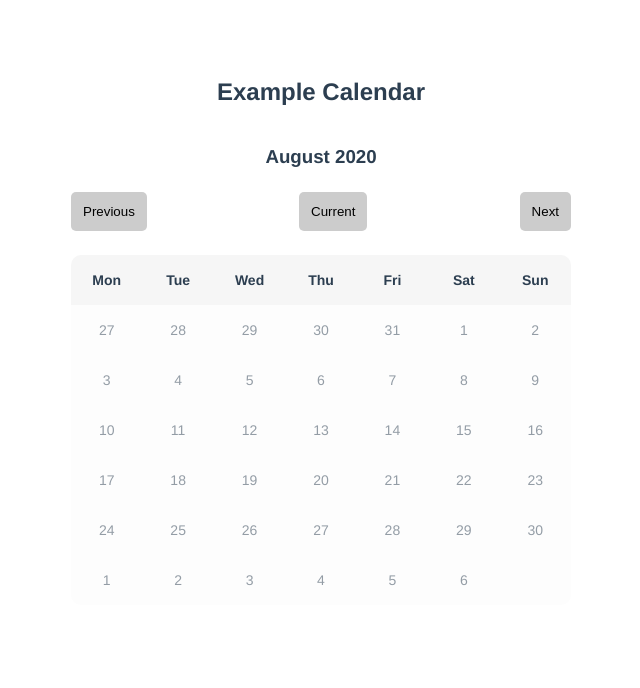
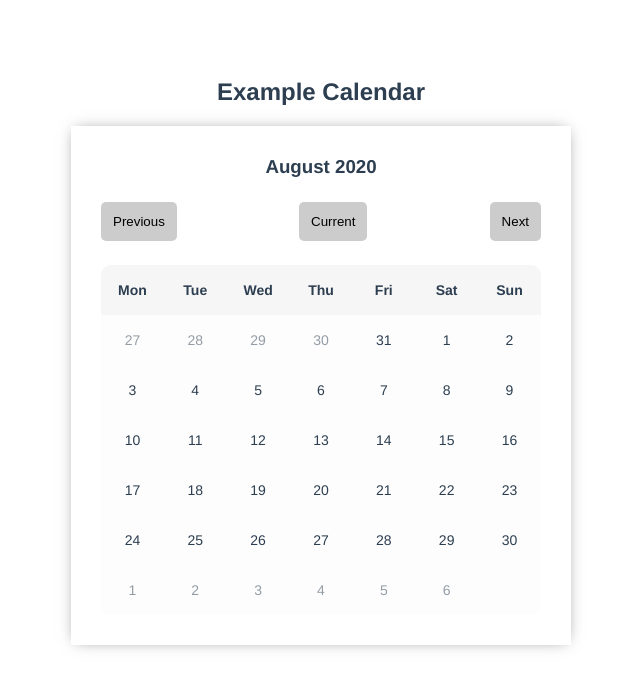
Before and after one commit to Cjameek/vue-simple-calendar, a Vue app: page / in a window 1280 px wide. Shown: the top 688 px of the page, without its empty margins (319-959 px from the left). Built offline with nearby package versions, Linux system fonts and the light colour scheme.

Commit message:
Style and update prop passing

```diff
--- a/src/components/CalendarMonth.vue
+++ b/src/components/CalendarMonth.vue
@@ -18,7 +18,8 @@
         v-for="day in days"
         :key="day.date"
         :day="day"
-        :is-today="day.date === today"
+        :is-current-month="day.isCurrentMonth"
+        :is-current-day="day.date === today"
       />
     </ol>
   </section>
@@ -117,6 +118,10 @@ export default {
 <!-- Add "scoped" attribute to limit CSS to this component only -->
 <style lang="scss" scoped>
 .calendar {
+  &__month {
+    padding: 30px;
+    box-shadow: 0px 0px 15px -5px rgba(0,0,0,.5);
+  }
   &__days-list {
       background-color: #fdfdfd;
       display: flex;
@@ -126,7 +131,7 @@ export default {
   }
 }
 h3 {
-  margin: 40px 0 0;
+  margin: 0;
 }
 ul,
 ol {
```
